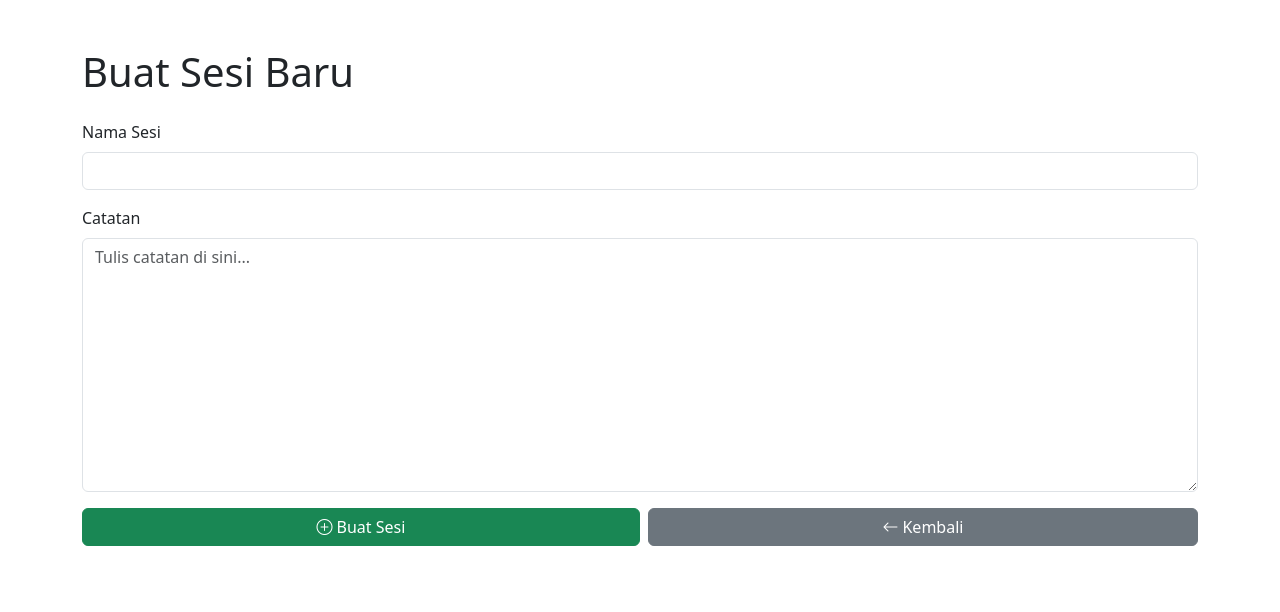
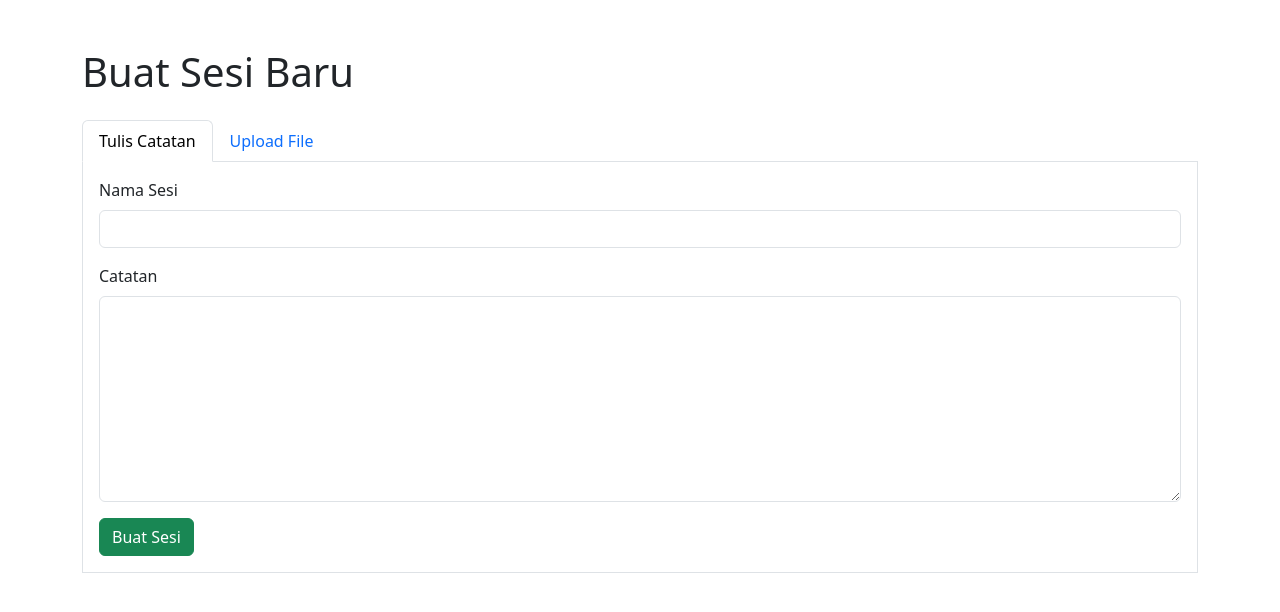
Before and after one commit to MiracleGlow/notcel, a Flask app: page /new in a window 1280 px wide. Shown: the top 612 px of the page. Run offline with Flask 3, Linux system fonts and the light colour scheme; parts of the project's set-up code (start-up, migrations or seed data) failed here and were passed over; some libraries are stand-ins or nearby versions.

Commit message:
upload
Signed-off-by: MiracleGlow <muktiprima111@gmail.com>

```diff
--- a/app.py
+++ b/app.py
@@ -1,67 +1,72 @@
-from flask import Flask, render_template, request, redirect, url_for, make_response
+from flask import Flask, render_template, request, redirect, url_for, make_response, send_from_directory
 import os
+from werkzeug.utils import secure_filename
 
 app = Flask(__name__)
-NOTES_DIR = "/tmp"
+BASE_DIR = "/tmp/notes"
 
-# NOTES_DIR = r"C:\tmp"
+# Pastikan direktori base ada
+os.makedirs(BASE_DIR, exist_ok=True)
 
-# Baca semua nama sesi (file .txt)
 def get_sessions():
-    sessions = []
-    for filename in os.listdir(NOTES_DIR):
-        if filename.endswith(".txt"):
-            sessions.append(filename[:-4])  # hapus .txt
-    return sorted(sessions)
-
-# Baca catatan dari file
-def read_notes(session_name):
-    path = os.path.join(NOTES_DIR, f"{session_name}.txt")
-    try:
-        with open(path, "r") as file:
-            return file.read()
-    except FileNotFoundError:
-        return ""
-
-# Tulis catatan ke file
-def write_notes(session_name, content):
-    path = os.path.join(NOTES_DIR, f"{session_name}.txt")
-    with open(path, "w") as file:
-        file.write(content)
+    return sorted([d for d in os.listdir(BASE_DIR) if os.path.isdir(os.path.join(BASE_DIR, d))])
 
 @app.route('/')
 def index():
-    sessions = get_sessions()
-    return render_template('index.html', sessions=sessions)
+    return render_template('index.html', sessions=get_sessions())
 
 @app.route('/new', methods=['GET', 'POST'])
 def new_session():
     if request.method == 'POST':
-        session_name = request.form.get('session_name').strip()
-        content = request.form.get('content', '')
-        if session_name:
-            write_notes(session_name, content)
-            return redirect(url_for('index'))
+        session_name = request.form.get('session_name', '').strip()
+        mode = request.form.get('mode', 'manual')
+
+        if not session_name:
+            return "Nama sesi wajib diisi!", 400
+
+        session_dir = os.path.join(BASE_DIR, session_name)
+        os.makedirs(session_dir, exist_ok=True)
+
+        if mode == 'manual':
+            content = request.form.get('content', '').strip()
+            with open(os.path.join(session_dir, "notes.txt"), "w", encoding="utf-8") as f:
+                f.write(content)
+        elif mode == 'upload':
+            uploaded_file = request.files.get('file')
+            if uploaded_file and uploaded_file.filename:
+                filename = secure_filename(uploaded_file.filename)
+                uploaded_file.save(os.path.join(session_dir, filename))
+
+        return redirect(url_for('edit_session', session_name=session_name))
+
     return render_template('new_session.html')
-
 
 @app.route('/session/<session_name>', methods=['GET', 'POST'])
 def edit_session(session_name):
-    if request.method == 'POST':
-        content = request.form.get('content')
-        write_notes(session_name, content)
-        return redirect(url_for('edit_session', session_name=session_name))
-    else:
-        content = read_notes(session_name)
-        return render_template('session.html', session_name=session_name, content=content)
+    session_dir = os.path.join(BASE_DIR, session_name)
+    if not os.path.exists(session_dir):
+        return "Sesi tidak ditemukan!", 404
 
-@app.route('/download/<session_name>')
-def download(session_name):
-    content = read_notes(session_name)
-    response = make_response(content)
-    response.headers["Content-Disposition"] = f"attachment; filename={session_name}.txt"
-    response.headers["Content-Type"] = "text/plain"
-    return response
+    files = os.listdir(session_dir)
+    return render_template('session.html', session_name=session_name, files=files)
+
+@app.route('/session/<session_name>/upload', methods=['POST'])
+def upload_to_session(session_name):
+    session_dir = os.path.join(BASE_DIR, session_name)
+    if not os.path.exists(session_dir):
+        return "Sesi tidak ditemukan!", 404
+
+    uploaded_file = request.files.get('file')
+    if uploaded_file and uploaded_file.filename:
+        filename = secure_filename(uploaded_file.filename)
+        uploaded_file.save(os.path.join(session_dir, filename))
+
+    return redirect(url_for('edit_session', session_name=session_name))
+
+@app.route('/files/<session_name>/<filename>')
+def serve_file(session_name, filename):
+    session_dir = os.path.join(BASE_DIR, session_name)
+    return send_from_directory(session_dir, filename)
 
 if __name__ == '__main__':
     app.run(debug=True)
--- a/templates/new_session.html
+++ b/templates/new_session.html
@@ -9,23 +9,48 @@
 </head>
 <body class="container mt-5">
     <h1 class="mb-4">Buat Sesi Baru</h1>
-    <form method="POST">
-        <div class="mb-3">
-            <label for="session_name" class="form-label">Nama Sesi</label>
-            <input type="text" class="form-control" id="session_name" name="session_name" required>
+
+    <ul class="nav nav-tabs">
+        <li class="nav-item">
+            <button class="nav-link active" data-bs-toggle="tab" data-bs-target="#manual">Tulis Catatan</button>
+        </li>
+        <li class="nav-item">
+            <button class="nav-link" data-bs-toggle="tab" data-bs-target="#upload">Upload File</button>
+        </li>
+    </ul>
+
+    <div class="tab-content border border-top-0 p-3">
+        <div class="tab-pane fade show active" id="manual">
+            <form method="POST">
+                <input type="hidden" name="mode" value="manual">
+                <div class="mb-3">
+                    <label class="form-label">Nama Sesi</label>
+                    <input type="text" class="form-control" name="session_name" required>
+                </div>
+                <div class="mb-3">
+                    <label class="form-label">Catatan</label>
+                    <textarea class="form-control" name="content" rows="8"></textarea>
+                </div>
+                <button type="submit" class="btn btn-success">Buat Sesi</button>
+            </form>
         </div>
-        <div class="mb-3">
-            <label for="content" class="form-label">Catatan</label>
-            <textarea class="form-control" id="content" name="content" rows="10" placeholder="Tulis catatan di sini..."></textarea>
+
+        <div class="tab-pane fade" id="upload">
+            <form method="POST" enctype="multipart/form-data">
+                <input type="hidden" name="mode" value="upload">
+                <div class="mb-3">
+                    <label class="form-label">Nama Sesi</label>
+                    <input type="text" class="form-control" name="session_name" required>
+                </div>
+                <div class="mb-3">
+                    <label class="form-label">Pilih File</label>
+                    <input type="file" class="form-control" name="file" required>
+                </div>
+                <button type="submit" class="btn btn-success">Upload & Buat Sesi</button>
+            </form>
         </div>
-        <div class="d-flex flex-column flex-sm-row gap-2">
-            <button type="submit" class="btn btn-success flex-fill">
-                <i class="bi bi-plus-circle me-1"></i>Buat Sesi
-            </button>
-            <a href="{{ url_for('index') }}" class="btn btn-secondary flex-fill">
-                <i class="bi bi-arrow-left me-1"></i>Kembali
-            </a>
-        </div>
-    </form>
+    </div>
+
+    <script src="https://cdn.jsdelivr.net/npm/bootstrap@5.3.0/dist/js/bootstrap.bundle.min.js"></script>
 </body>
 </html>
```
Also changed, not shown: templates/index.html (+9 -3 lines), templates/session.html (+34 -15 lines).
